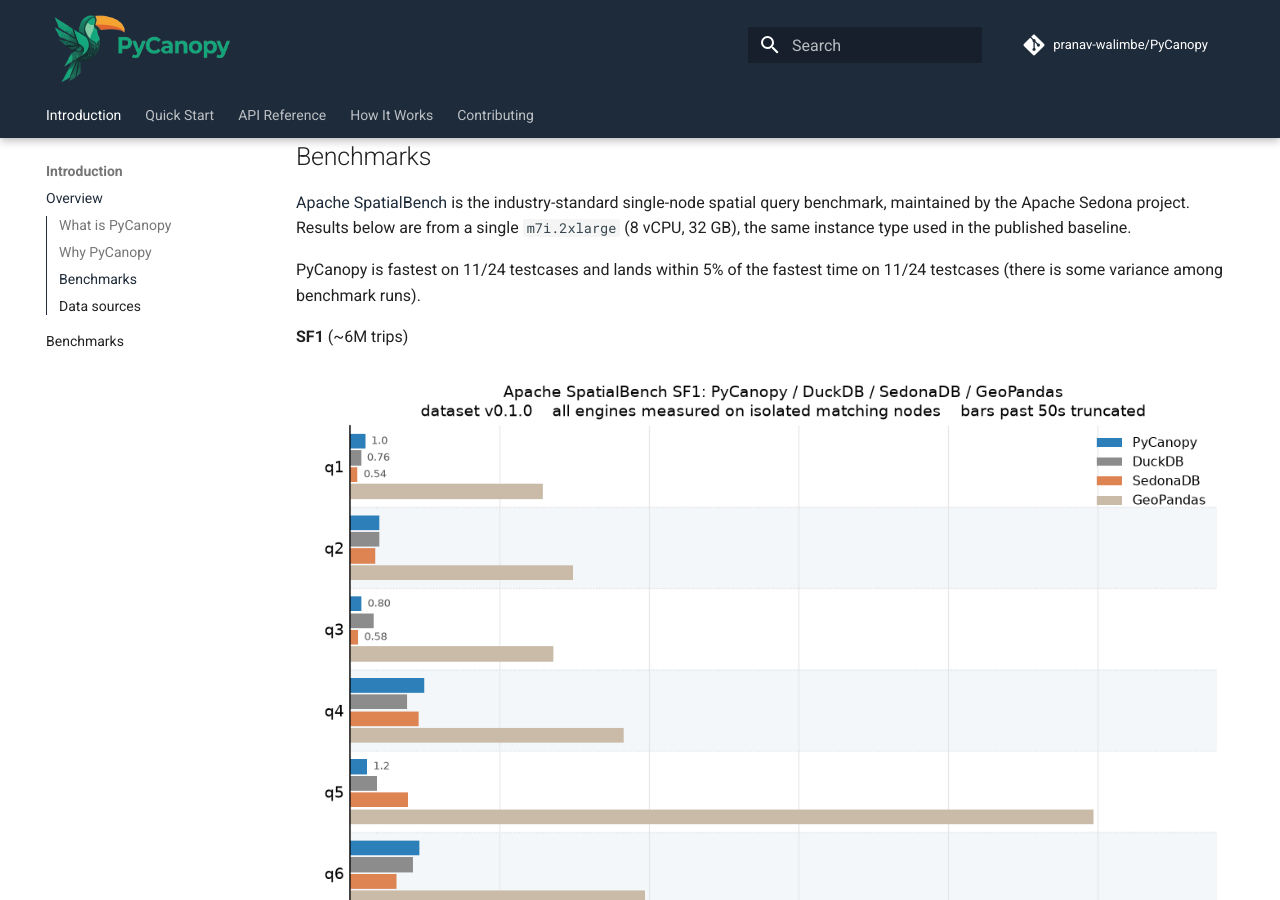
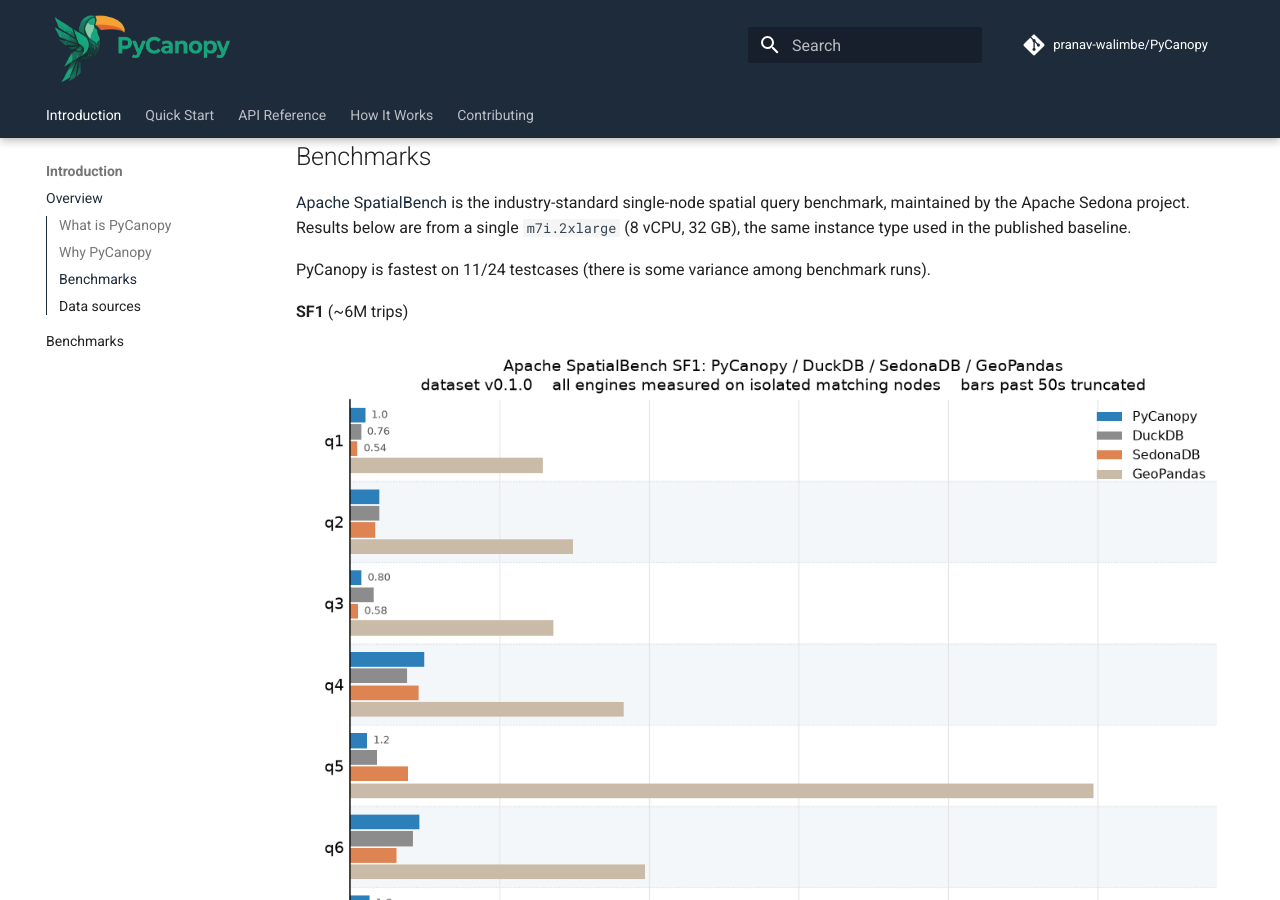
Before and after one commit to pranav-walimbe/PyCanopy, an MkDocs documentation site: the page built from docs/index.md, in a window 1280 px wide and 900 px high, scrolled down 719 px. Built offline with MkDocs 1.6.1 and Material for MkDocs 9.7.7, drawn with Linux system fonts in a browser that asks for light colours; comment, search, counter and statistics services are not loaded.

Commit message:
docs: simplify benchmark summary

```diff
--- a/docs/index.md
+++ b/docs/index.md
@@ -21,7 +21,7 @@
 
 [Apache SpatialBench](https://github.com/apache/sedona-spatialbench) is the industry-standard single-node spatial query benchmark, maintained by the Apache Sedona project. Results below are from a single `m7i.2xlarge` (8 vCPU, 32 GB), the same instance type used in the published baseline.
 
-PyCanopy is fastest on 11/24 testcases and lands within 5% of the fastest time on 11/24 testcases (there is some variance among benchmark runs).
+PyCanopy is fastest on 11/24 testcases (there is some variance among benchmark runs).
 
 **SF1** (~6M trips)
 
```
Also changed, not shown: README.md (+2 -2 lines), docs/benchmarks.md (+1 -1 lines).
